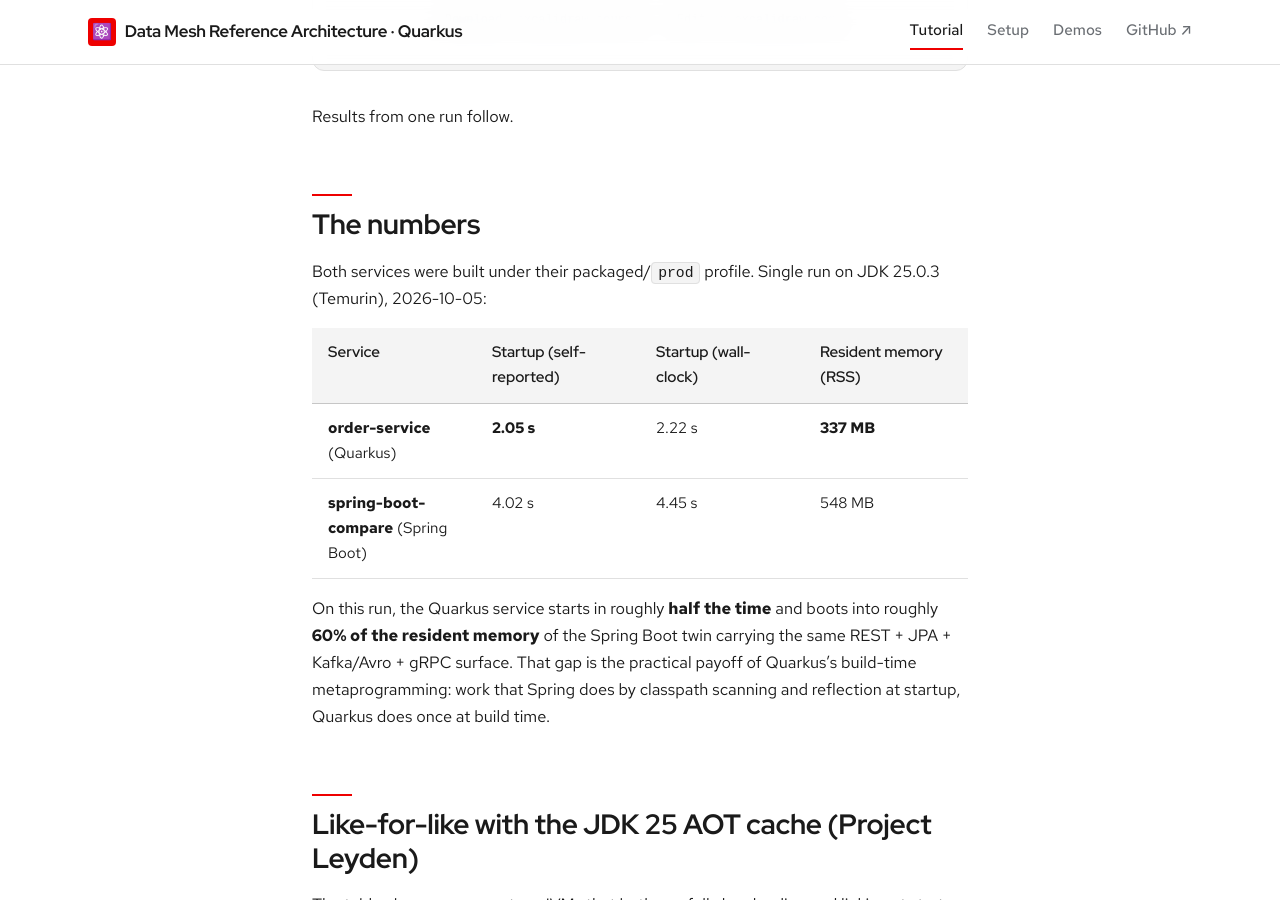
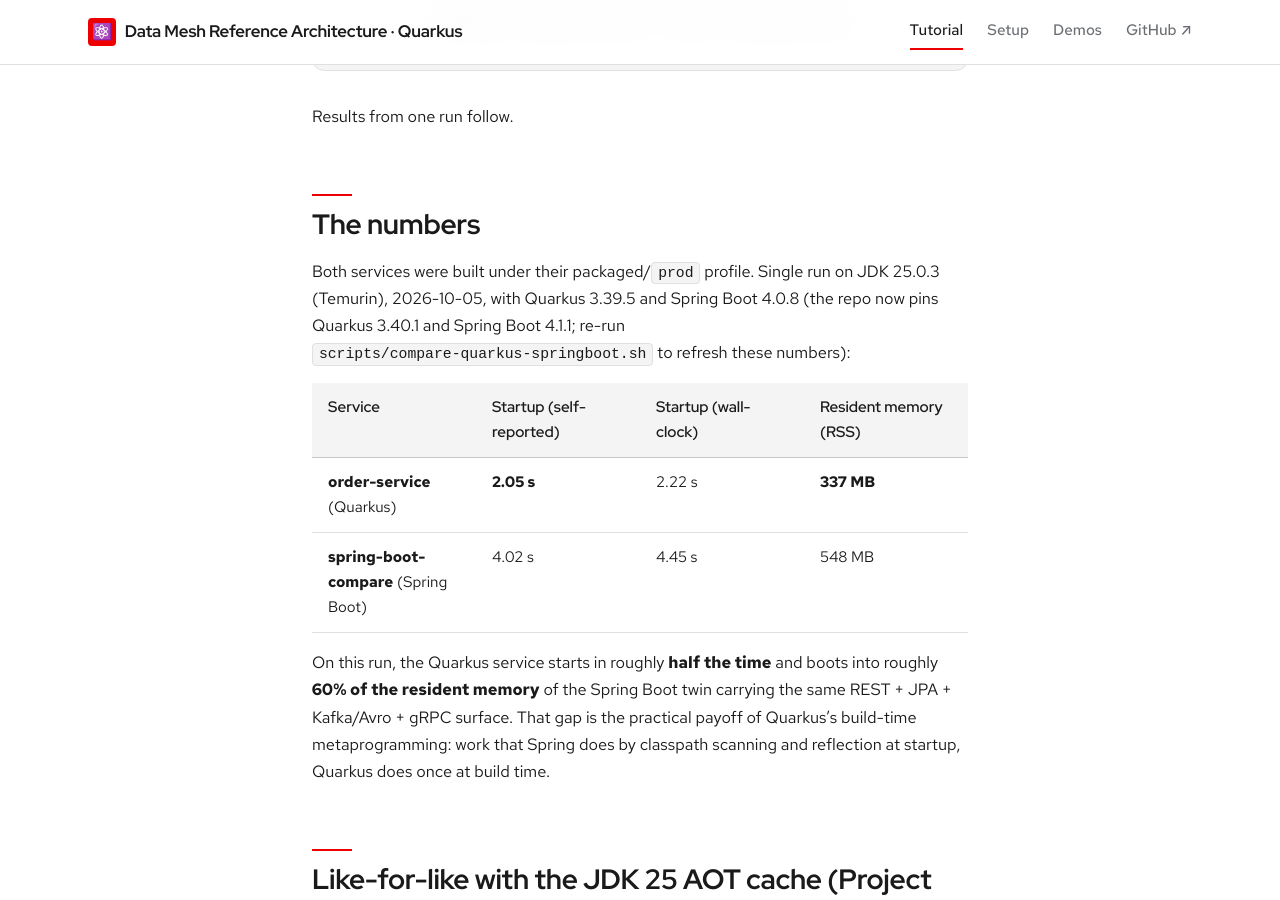
Before and after one commit to patterncatalyst/datamesh-reference-arch-quarkus, a Jekyll site: the page built from _docs/12-quarkus-vs-spring-boot.md, in a window 1280 px wide and 900 px high, scrolled down 6617 px. Built offline with Jekyll 4.4.1, drawn with Linux system fonts in a browser that asks for light colours; some web fonts are replaced.

Commit message:
build(deps): move the Spring Boot twin to Spring Boot 4.1.1 and grpc-java 1.84.2
- spring-boot-starter-parent 4.0.8 -> 4.1.1
- grpc-java 1.73.0 -> 1.84.2, protoc/protobuf-java 3.25.5 -> 3.25.9 (the
  version grpc-protobuf 1.84.2 depends on)
- apicurio-registry-serdes-avro-serde 2.6.9.Final -> 2.6.13.Final (newest 2.6.x)
- Testcontainers and the compare script pin postgres:18.6 instead of postgres:18
- Chapter 12 states which versions its measured numbers came from

```diff
--- a/_docs/12-quarkus-vs-spring-boot.md
+++ b/_docs/12-quarkus-vs-spring-boot.md
@@ -24,7 +24,7 @@
 
 ## What the twin is
 
-A standalone Spring Boot **4.0.8** project on the **same JDK 25** the rest of
+A standalone Spring Boot **4.1.1** project on the **same JDK 25** the rest of
 the repo targets. It is kept out of the Quarkus Maven build
 ([pom.xml]({{ site.repo_blob }}/examples/pom.xml)'s `<modules>` list runs from `domain-model` through
 `ai-rules-service` and does not mention `spring-boot-compare` anywhere) —
@@ -260,7 +260,7 @@
 
 ## The numbers
 
-Both services were built under their packaged/`prod` profile. Single run on JDK 25.0.3 (Temurin), 2026-10-05:
+Both services were built under their packaged/`prod` profile. Single run on JDK 25.0.3 (Temurin), 2026-10-05, with Quarkus 3.39.5 and Spring Boot 4.0.8 (the repo now pins Quarkus 3.40.1 and Spring Boot 4.1.1; re-run `scripts/compare-quarkus-springboot.sh` to refresh these numbers):
 
 | Service | Startup (self-reported) | Startup (wall-clock) | Resident memory (RSS) |
 |---|---|---|---|
```
Also changed, not shown: examples/spring-boot-compare/README.md (+3 -3 lines), examples/spring-boot-compare/pom.xml (+8 -7 lines), 2 other files.
